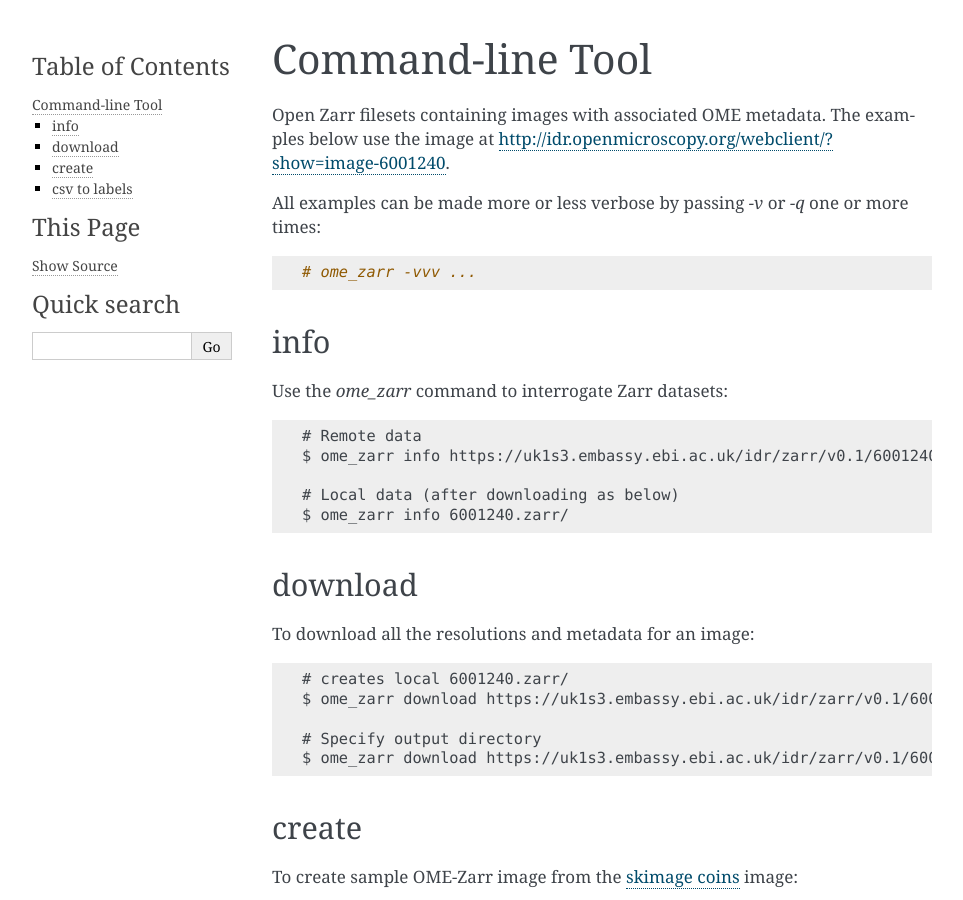
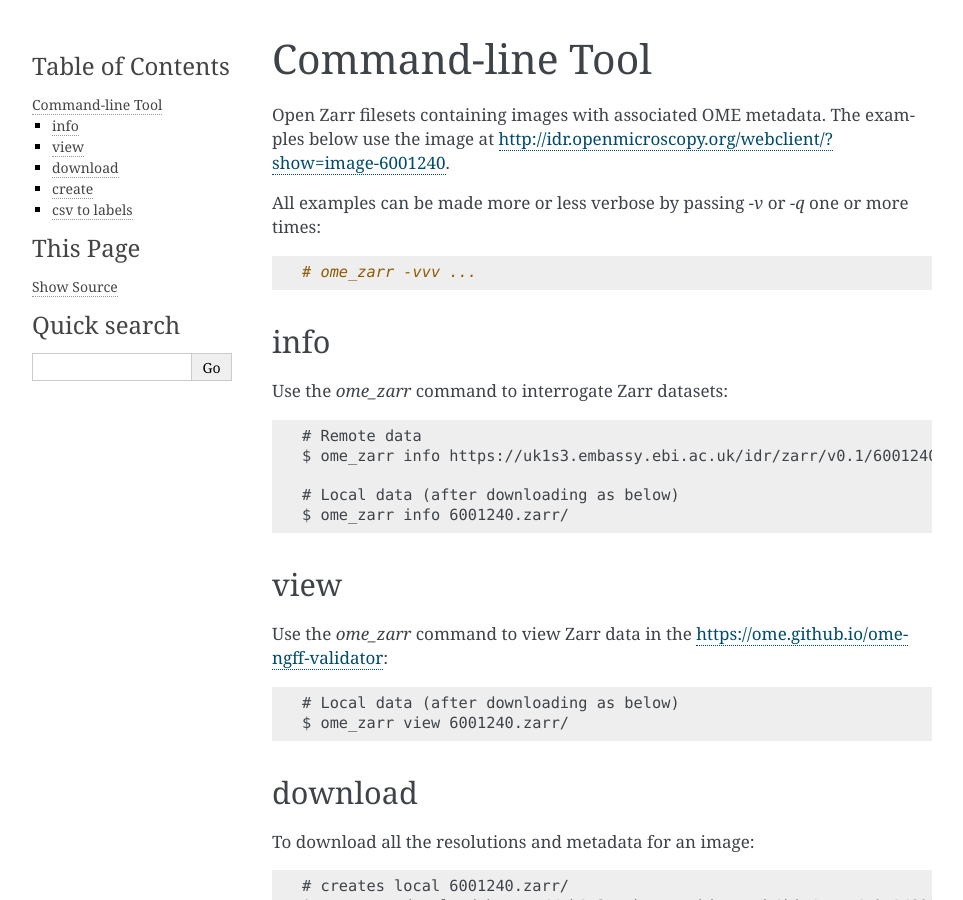
Before and after one commit to ome/ome-zarr-py, a Sphinx documentation site: the page built from docs/source/cli.rst, in a window 1280 px wide and 900 px high. Shown: the whole window, without its empty margins (148-1111 px from the left). Built offline with Sphinx 7.4.7, drawn with Linux system fonts in a browser that asks for light colours.

Commit message:
add view to README

```diff
--- a/docs/source/cli.rst
+++ b/docs/source/cli.rst
@@ -20,6 +20,14 @@ Use the `ome_zarr` command to interrogate Zarr datasets::
 
     # Local data (after downloading as below)
     $ ome_zarr info 6001240.zarr/
+
+view
+====
+
+Use the `ome_zarr` command to view Zarr data in the https://ome.github.io/ome-ngff-validator::
+
+    # Local data (after downloading as below)
+    $ ome_zarr view 6001240.zarr/
 
 download
 ========
```
